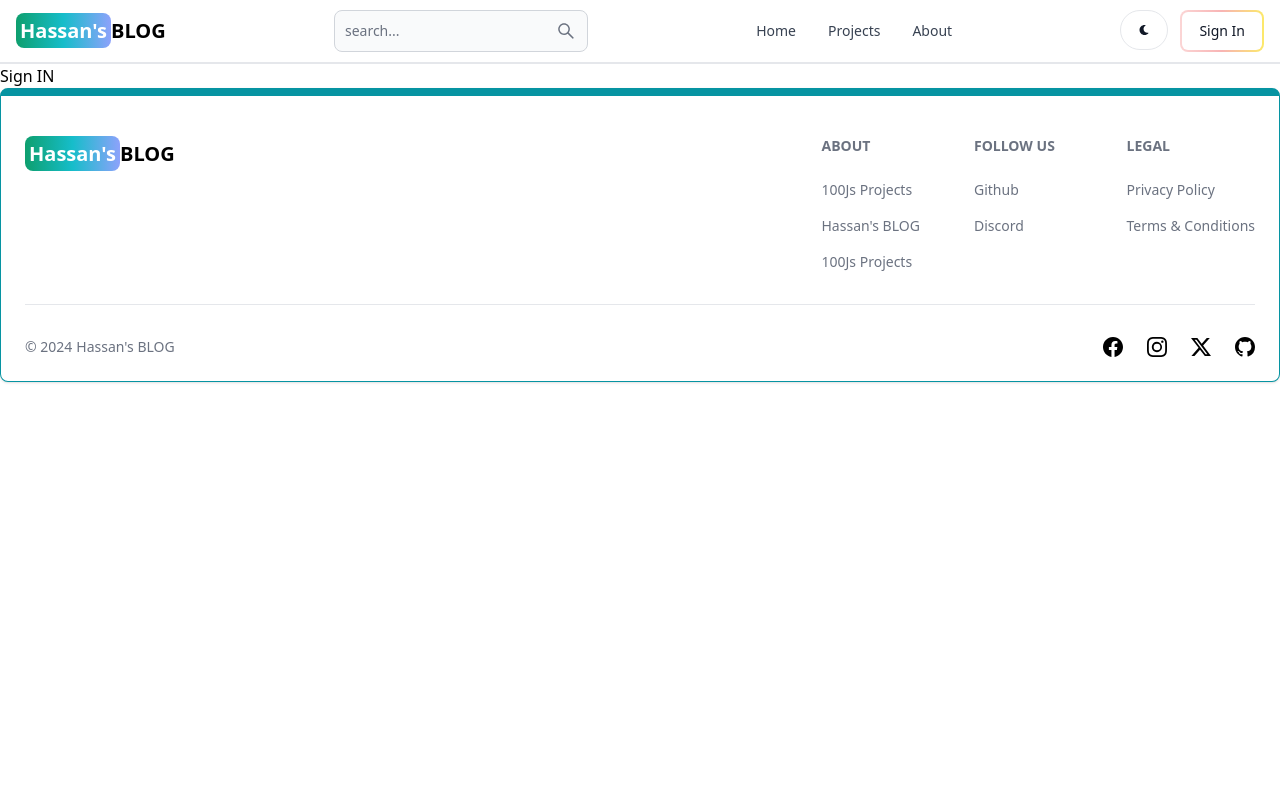
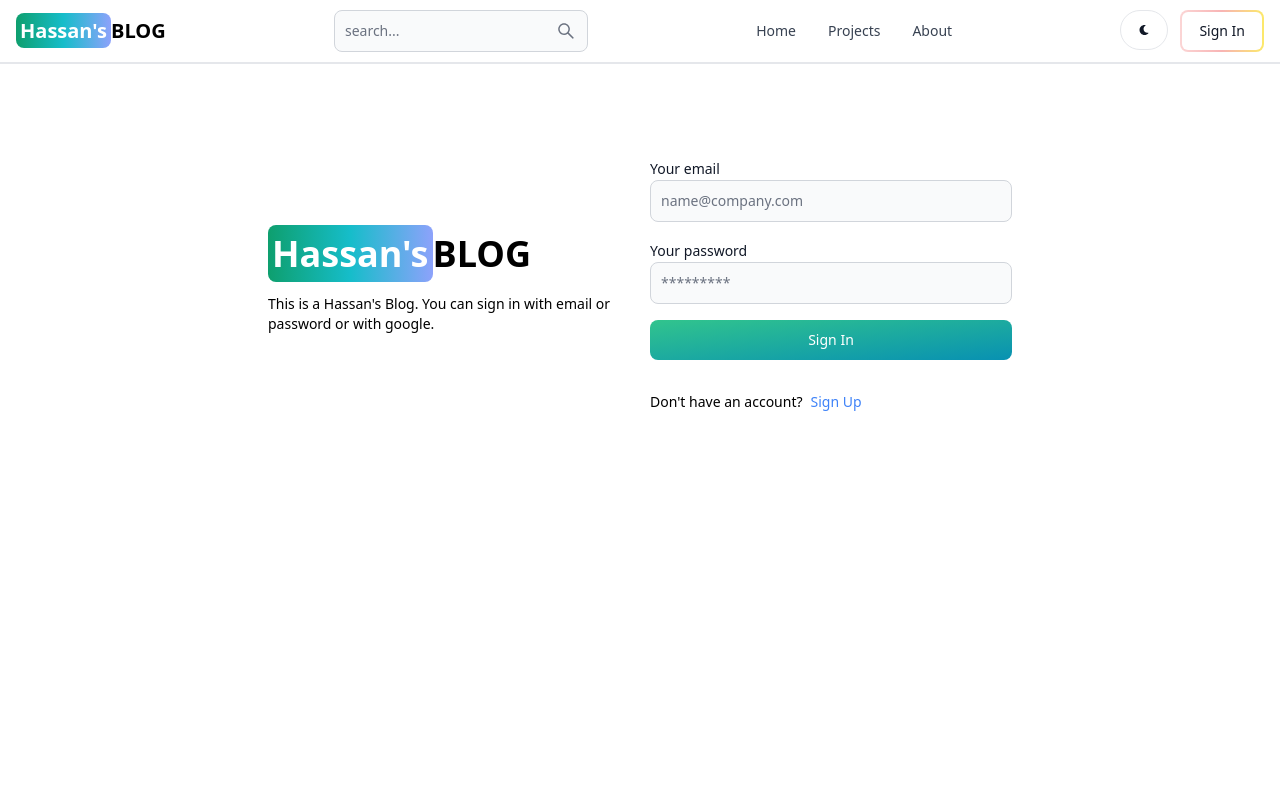
Before and after one commit to Muhammad-Hassan-student/MERN-BLOG-APP-Project, a React (Vite) app in the folder client/: page /sign-in in a window 1280 px wide. Shown: the top 800 px of the page. Built offline with nearby package versions, Linux system fonts and the light colour scheme.

Commit message:
Create sign in page functionality

```diff
--- a/client/src/pages/SignIn.jsx
+++ b/client/src/pages/SignIn.jsx
@@ -1,9 +1,110 @@
-import React from 'react'
+import React, { useState } from "react";
+import { Link, useNavigate } from "react-router-dom";
+import { Alert, Button, Label, Spinner, TextInput } from "flowbite-react";
 
 export default function SignIn() {
+  const [formData, setFormData] = useState({});
+  const [errorMessage, setErrorMessage] = useState(null);
+  const [loading, setLoading] = useState(false);
+  const navigate = useNavigate();
+  const handleChange = (e) => {
+    setFormData({ ...formData, [e.target.id]: e.target.value });
+  };
+
+  const handleSubmit = async (e) => {
+    e.preventDefault();
+    if (  !formData.email || !formData.password) {
+      return setErrorMessage("Please fill out all fields");
+    }
+    try {
+      setLoading(true);
+      setErrorMessage(null);
+      const res = await fetch("/api/v1/auth/signIn", {
+        method: "POST",
+        headers: { "Content-Type": "application/json" },
+        body: JSON.stringify(formData),
+      });
+
+      const data = await res.json();
+      if (data.success === false) {
+        return setErrorMessage(data.message);
+      }
+      setLoading(false);
+      if (res.ok) {
+        navigate("/");
+      }
+    } catch (error) {
+      setLoading(false);
+      setErrorMessage(error.message);
+
+    }
+  };
   return (
-    <div>
-      <h1>Sign IN</h1>
+    <div className="min-h-screen mt-20">
+      <div className="flex p-3 max-w-3xl mx-auto flex-col md:flex-row md:items-center gap-5">
+        {/*Left Side Of Sign Up*/}
+        <div className="flex-1">
+          <Link to={"/"} className="font-bold dark:text-white text-4xl">
+            <span className="px-1 py-1 bg-gradient-to-r from-green-500 via-teal-400 to-indigo-400 rounded-lg text-white">
+              Hassan's
+            </span>
+            BLOG
+          </Link>
+          <p className=" mt-5 text-sm">
+            This is a Hassan's Blog. You can sign in with email or password or
+            with google.
+          </p>
+        </div>
+        {/*On the right side of sign up */}
+        <div className="flex-1">
+          <form className="flex flex-col gap-4" onSubmit={handleSubmit}>
+
+            <div>
+              <Label value="Your email" />
+              <TextInput
+                placeholder="name@company.com"
+                id="email"
+                onChange={handleChange}
+              />
+            </div>
+            <div>
+              <Label value="Your password" />
+              <TextInput
+                placeholder="*********"
+                id="password"
+                onChange={handleChange}
+              />
+            </div>
+            <Button
+              gradientDuoTone={"greenToBlue"}
+              type="submit"
+              disabled={loading}
+            >
+              {loading ? (
+                <>
+                  <Spinner />
+                  <span>Loading ...</span>
+                </>
+              ) : (
+                "Sign In"
+              )}
+            </Button>
+            <div className="flex gap-2 text-sm mt-4">
+              <span>Don't have an account?</span>
+              <Link to={"/sign-up"} className="text-blue-500">
+                Sign Up
+              </Link>
+            </div>
+            {errorMessage && (
+              <>
+                <Alert className="mt-5" color={"failure"}>
+                  {errorMessage}
+                </Alert>
+              </>
+            )}
+          </form>
+        </div>
+      </div>
     </div>
-  )
+  );
 }
```
